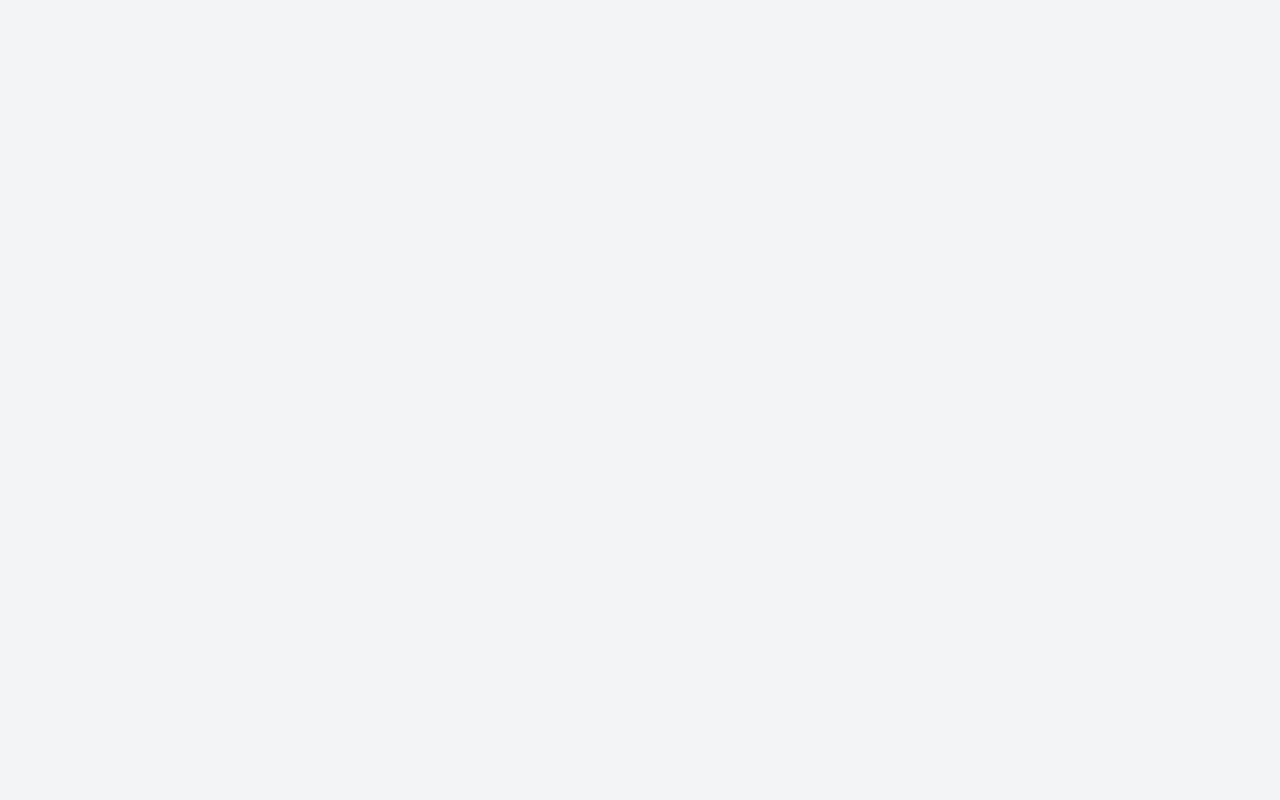
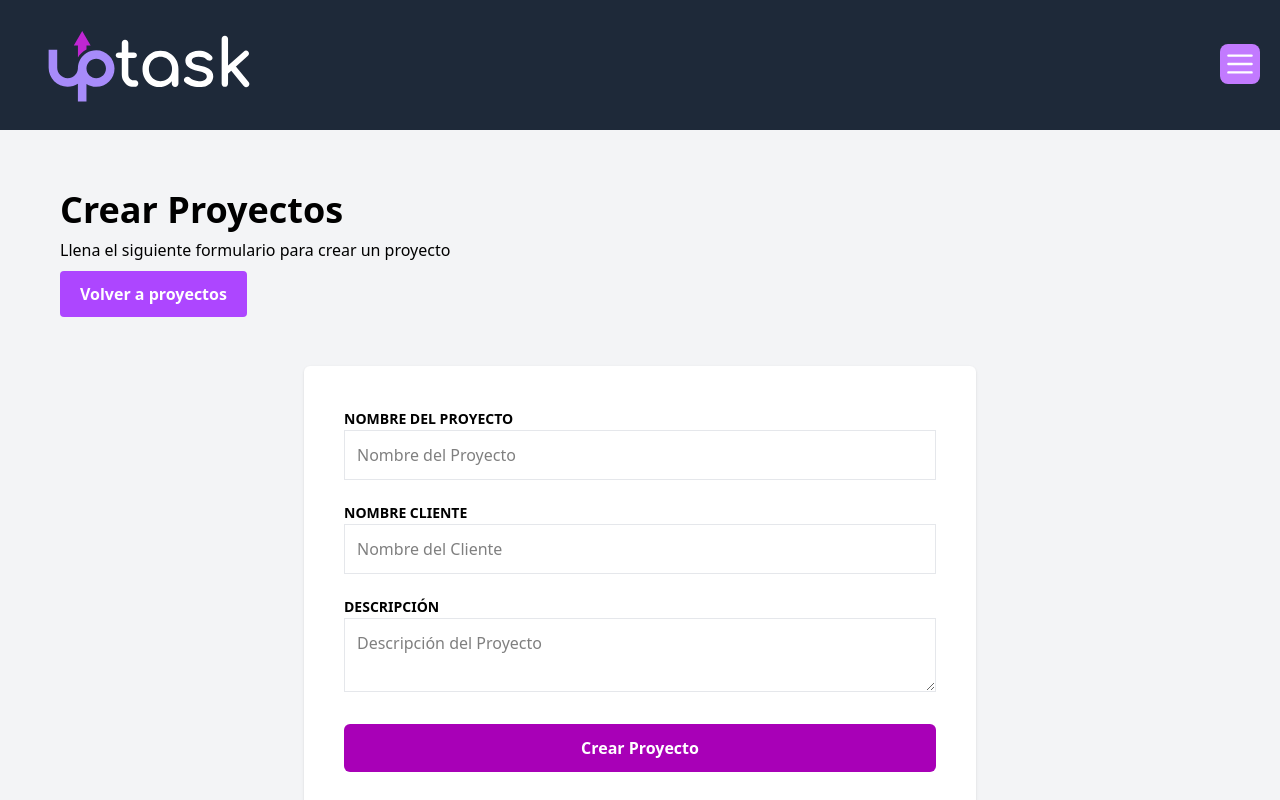
Before and after one commit to juancpdev/uptask-MERN, a React (Vite) app in the folder client/: page /projects/create in a window 1280 px wide. Before the commit this address had no page. Shown: the top 800 px of the page. Built offline with nearby package versions, Linux system fonts and the light colour scheme.

Commit message:
creando formulario

```diff
--- a/client/package.json
+++ b/client/package.json
@@ -15,6 +15,7 @@
     "@tailwindcss/vite": "^4.0.6",
     "react": "^19.0.0",
     "react-dom": "^19.0.0",
+    "react-hook-form": "^7.54.2",
     "react-router-dom": "^7.1.5",
     "tailwindcss": "^4.0.6"
   },
--- /dev/null
+++ b/client/src/components/ErrorMessage.tsx
@@ -0,0 +1,7 @@
+import React from "react";
+
+export default function ErrorMessage({children} : {children : React.ReactNode}) {
+  return (
+    <p className=" text-red-600 text-sm p-1 pb-0">{children}</p>
+  )
+}
--- a/client/src/components/NavMenu.tsx
+++ b/client/src/components/NavMenu.tsx
@@ -7,7 +7,7 @@ export default function NavMenu() {
 
   return (
     <Popover className="relative">
-      <PopoverButton className="inline-flex items-center gap-x-1 text-sm font-semibold leading-6 p-1 rounded-lg bg-purple-400">
+      <PopoverButton className="inline-flex items-center gap-x-1 text-sm font-semibold leading-6 p-1 rounded-lg bg-purple-400 cursor-pointer">
         <Bars3Icon className='w-8 h-8 text-white ' />
       </PopoverButton>
 
@@ -29,10 +29,10 @@ export default function NavMenu() {
             >Mi Perfil</Link>
             <Link
               to='/'
-              className='block p-2 hover:text-purple-950'
+              className='block p-2 hover:text-purple-950 '
             >Mis Proyectos</Link>
             <button
-              className='block p-2 hover:text-purple-950'
+              className='block p-2 hover:text-purple-950 w-full text-start cursor-pointer'
               type='button'
               onClick={() => { }}
             >
--- /dev/null
+++ b/client/src/components/projects/ProjectForm.tsx
@@ -0,0 +1,80 @@
+import { FieldErrors, UseFormRegister } from "react-hook-form";
+import ErrorMessage from "../ErrorMessage";
+
+type ProjectFormProps = {
+    register: UseFormRegister<{
+        projectName: string;
+        clientName: string;
+        description: string;
+    }>
+    errors: FieldErrors<{
+        projectName: string;
+        clientName: string;
+        description: string;
+    }>
+}
+
+export default function ProjectForm({register, errors } : ProjectFormProps) {
+    return (
+        <>
+            <div className="mb-5 space-y-3">
+                <label htmlFor="projectName" className="text-sm uppercase font-bold">
+                    Nombre del Proyecto
+                </label>
+                <input
+                    id="projectName"
+                    className="w-full p-3 border border-gray-200 m-0"
+                    type="text"
+                    placeholder="Nombre del Proyecto"
+                    {...register("projectName", {
+                        required: "El Titulo del Proyecto es obligatorio",
+                    })}
+                />
+                {errors.projectName && (
+                        <ErrorMessage>
+                            {errors.projectName.message}
+                        </ErrorMessage>
+                )}
+            </div>
+
+            <div className="mb-5 space-y-3">
+                <label htmlFor="clientName" className="text-sm uppercase font-bold">
+                    Nombre Cliente
+                </label>
+                <input
+                    id="clientName"
+                    className="w-full p-3  border border-gray-200 m-0"
+                    type="text"
+                    placeholder="Nombre del Cliente"
+                    {...register("clientName", {
+                        required: "El Nombre del Cliente es obligatorio",
+                    })}
+                />
+                {errors.clientName && (
+                    <ErrorMessage>
+                        {errors.clientName.message}
+                    </ErrorMessage>
+                )}
+            </div>
+
+            <div className="mb-5 space-y-3">
+                <label htmlFor="description" className="text-sm uppercase font-bold">
+                    Descripción
+                </label>
+                <textarea
+                    id="description"
+                    className="w-full p-3  border border-gray-200 m-0 block"
+                    placeholder="Descripción del Proyecto"
+                    {...register("description", {
+                        required: "Una descripción del proyecto es obligatoria"
+                    })}
+                />
+                {errors.description && (
+                    <ErrorMessage>
+                        {errors.description.message}
+                    </ErrorMessage>
+                )}
+            </div>
+        </>
+    )
+}
--- a/client/src/layouts/AppLayout.tsx
+++ b/client/src/layouts/AppLayout.tsx
@@ -14,7 +14,7 @@ export default function AppLayout() {
         </div>
       </header>
 
-      <div className="my-10 p-5 max-w-screen-2xl mx-auto bg-amber-200">
+      <div className="m-10 p-5 2xl:max-w-screen-2xl 2xl:mx-auto 2xl:w-full">
         <Outlet/>
       </div>
 
--- a/client/src/router.tsx
+++ b/client/src/router.tsx
@@ -1,6 +1,7 @@
 import { BrowserRouter, Routes, Route } from "react-router-dom"
 import AppLayout from "@/layouts/AppLayout"
 import DashboardView from "@/views/DashboardView"
+import CreateProjectView from "./views/projects/CreateProjectView"
 
 export default function Router() {
   return (
@@ -8,6 +9,7 @@ export default function Router() {
         <Routes>
             <Route element={<AppLayout/>}>
                 <Route path="/" element={<DashboardView/>} index />
+                <Route path="/projects/create" element={<CreateProjectView/>} />
             </Route>
         </Routes>
     </BrowserRouter>
--- a/client/src/views/DashboardView.tsx
+++ b/client/src/views/DashboardView.tsx
@@ -1,7 +1,15 @@
+import { Link } from "react-router-dom";
+
 export default function DashboardView() {
   return (
     <>
-      <h1>DashboardView</h1>
+      <h1 className=" font-black text-4xl">Mis Proyectos</h1>
+      <p className="py-2">Maneja y administra tus proyectos</p>
+      <nav className="mt-3">
+        <Link to={'/projects/create'} className="bg-purple-500 hover:bg-purple-400 transition-colors text-white font-bold py-3 px-5 rounded-sm text-md">
+          Nuevo Proyecto
+        </Link>
+      </nav>
     </>
   )
 }
--- /dev/null
+++ b/client/src/views/projects/CreateProjectView.tsx
@@ -0,0 +1,46 @@
+import ProjectForm from "@/components/projects/ProjectForm";
+import { useForm } from "react-hook-form";
+import { Link } from "react-router-dom";
+
+export default function CreateProjectView() {
+
+    const initialValues = {
+        projectName: '',
+        clientName: '',
+        description: ''
+    }
+
+    const { register, handleSubmit, formState: {errors} } = useForm({defaultValues: initialValues});
+
+    const handleForm = (data) => {
+        console.log(data)
+    }
+
+    return (
+        <>
+            <h1 className=" font-black text-4xl">Crear Proyectos</h1>
+            <p className="py-2">Llena el siguiente formulario para crear un proyecto</p>
+            <nav className="mt-3">
+                <Link to={'/'} className="bg-purple-500 hover:bg-purple-400 transition-colors text-white font-bold py-3 px-5 rounded-sm text-md">
+                Volver a proyectos
+                </Link>
+            </nav>
+
+            <form
+                className="bg-white rounded-md shadow-sm lg:w-2xl lg:mx-auto p-10 my-15"
+                onSubmit={handleSubmit(handleForm)}
+                noValidate
+            >
+                <ProjectForm
+                    register={register}
+                    errors={errors}
+                />
+                <input
+                    type="submit"
+                    value='Crear Proyecto'
+                    className="bg-fuchsia-700 text-white w-full p-3 mt-3 rounded-md font-bold hover:bg-fuchsia-500 transition-all cursor-pointer"
+                />
+            </form>
+        </>
+    )
+}
```
Also changed, not shown: 1 other file (tests, documents, lock files or other folders).
